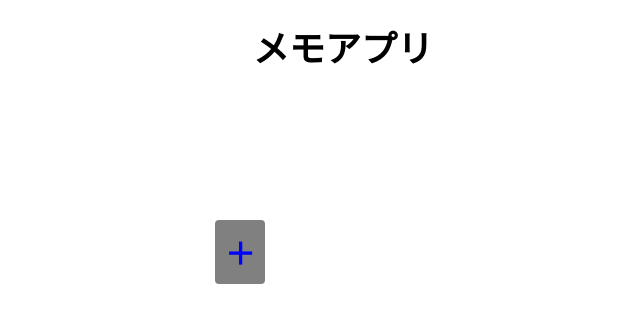
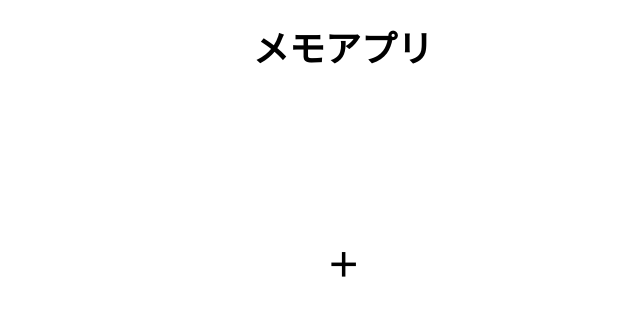
Before and after one commit to kousei-ya/react_memo, a React (Create React App) app: page / in a window 1280 px wide. Shown: the top 322 px of the page, without its empty margins (297-937 px from the left). Built offline with nearby package versions, Linux system fonts and the light colour scheme; the HTML template or start-up script is replaced by a standard one.

Commit message:
cssを修正

```diff
--- a/src/App.css
+++ b/src/App.css
@@ -29,21 +29,36 @@
 }
 
 .memo-item {
+  background: none;
+  border: none;
   color: blue;
   text-decoration: underline;
   cursor: pointer;
-  font-size: 30px;
-  font-weight: bold;
-  white-space: nowrap;
-  overflow: hidden;
-  text-overflow: ellipsis;
+  font-size: 1.5rem;
+  text-align: left;
 }
 
-.memo-item.add-memo {
+.memo-item:hover {
+  text-decoration: none;
+}
+
+.add-memo {
+  all: unset;
+  background: none !important;
+
   color: blue;
-  font-size: 30px;
+  font-size: 2rem;
   font-weight: bold;
+  cursor: pointer;
+  display: inline-block;
+  text-align: center;
+  margin: 20px auto;
+  width: 100%;
+}
+
+.add-memo:hover {
   text-decoration: none;
+  color: darkblue;
 }
 
 .memo-form {
@@ -65,18 +80,13 @@ textarea {
   height: 100%;
 }
 
-.form-actions {
-  display: flex;
-  justify-content: space-between;
-  gap: 10px;
-}
-
 button {
   padding: 10px;
   font-size: 18px;
   border: none;
   border-radius: 4px;
   cursor: pointer;
+  transition: background 0.3s ease;
 }
 
 button:first-child {
@@ -85,8 +95,22 @@ button:first-child {
   color: black;
 }
 
+button:first-child:hover {
+  background-color: darkgray;
+}
+
 button:last-child {
   flex-basis: 30%;
   background-color: gray;
   color: black;
 }
+
+button:last-child:hover {
+  background-color: darkgray;
+}
+
+.form-actions {
+  display: flex;
+  justify-content: space-between;
+  gap: 10px;
+}
```
